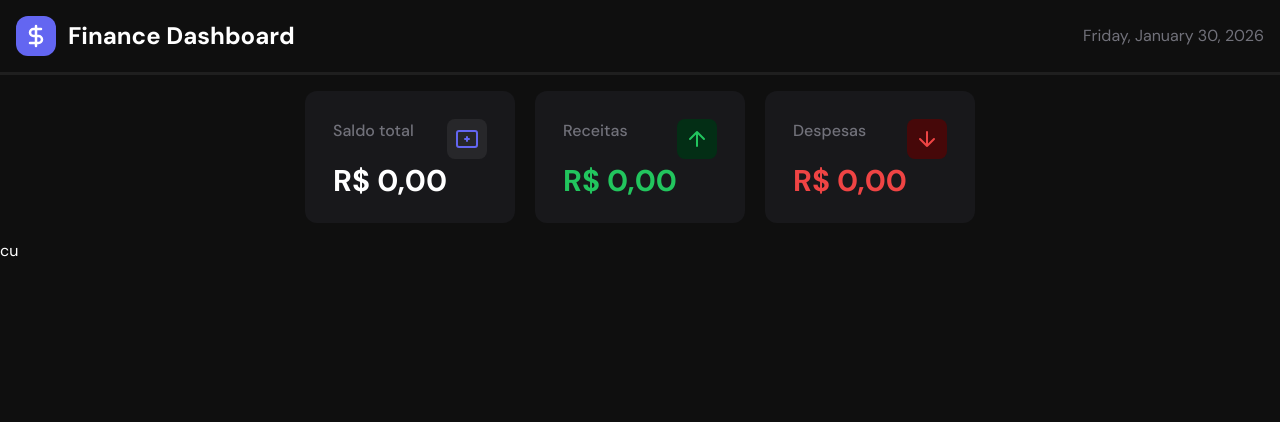
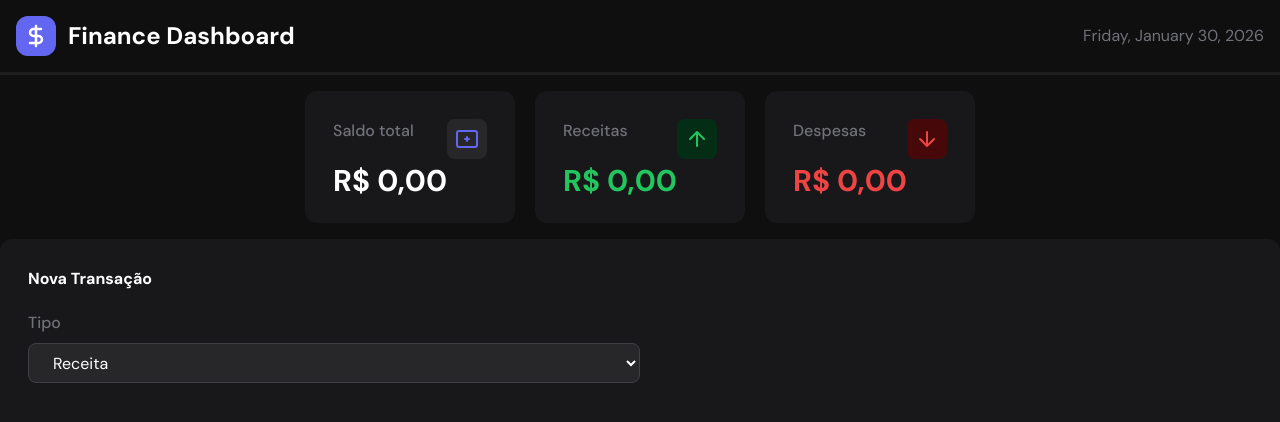
Before and after one commit to lmlucena/Finance-Dashboard, a React (Vite) app: page / in a window 1280 px wide. Shown: the top 422 px of the page. Built offline with nearby package versions, Linux system fonts and the light colour scheme.

Commit message:
Começo transations + correção cards

```diff
--- a/src/components/Cards.jsx
+++ b/src/components/Cards.jsx
@@ -1,6 +1,6 @@
 const Cards = () => {
   return (
-    <div className="flex gap-5 flex-wrap justify-center ">
+    <div className="flex gap-5 flex-wrap justify-center m-auto ">
       {/* Card 1 */}
       <div className="max-md:w-11/12 h-33 p-7 bg-BgCard rounded-xl flex justify-between hover:-translate-y-0.5 hover:shadow-lg transition-all duration-200">
         <div>
@@ -22,7 +22,7 @@ const Cards = () => {
           <h2 className="text-3xl font-bold text-[#22c55e] mt-5">R$ 0,00</h2>
         </div>
 
-        <div className="flex items-center bg-green-950 justify-center w-10 h-10 bg-InputBg rounded-lg">
+        <div className="flex items-center bg-green-950 justify-center w-10 h-10 rounded-lg">
           <svg width="24" height="24" viewbox="0 0 24 24" fill="none" stroke="#22c55e" stroke-width="2" stroke-linecap="round" stroke-linejoin="round"><path d="M12 19V5M5 12l7-7 7 7" />
          </svg>
         </div>
@@ -36,7 +36,7 @@ const Cards = () => {
           <h2 className="text-3xl font-bold text-[#ef4444] mt-5">R$ 0,00</h2>
         </div>
 
-        <div className="flex items-center bg-red-950 justify-center w-10 h-10 bg-InputBg rounded-lg">
+        <div className="flex items-center bg-red-950 justify-center w-10 h-10 rounded-lg">
           <svg width="24" height="24" viewbox="0 0 24 24" fill="none" stroke="#ef4444" stroke-width="2" stroke-linecap="round" stroke-linejoin="round"><path d="M12 5v14M5 12l7 7 7-7" />
           </svg>
         </div>
--- a/src/components/Transactions.jsx
+++ b/src/components/Transactions.jsx
@@ -1,7 +1,18 @@
 const Transactions = () => {
   return (
-    <div>
-        cu
+    <div className="flex gap-5 flex-wrap bg-BgCard max-md:w-11/12 m-auto rounded-xl p-7">
+      <h2 className="text-md font-semibold w-full">Nova Transação</h2>
+
+      <div  className="w-full md:w-1/2 flex flex-col mb-4">
+        <div className="flex flex-col mb-4">
+          <label className="text-CardText font-medium ">Tipo</label>
+          <select className="h-10 mt-2 bg-InputBg rounded-lg p-2 pl-5 outline-none border border-BordaInput">
+            <option>Receita</option>
+            <option>Despesa</option>
+          </select>
+        </div>
+      </div>
+
     </div>
   )
 }
```
